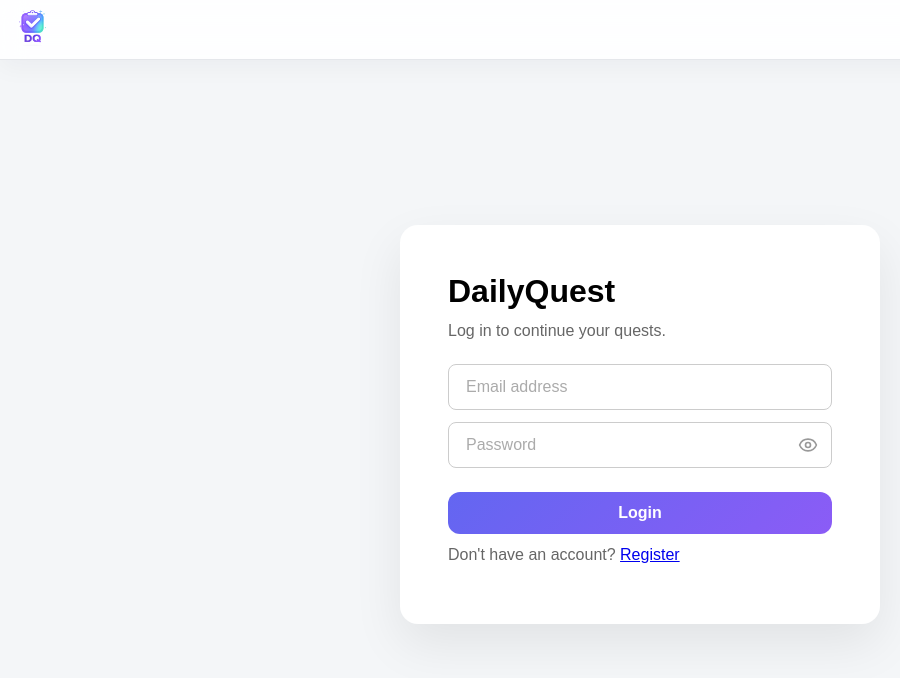
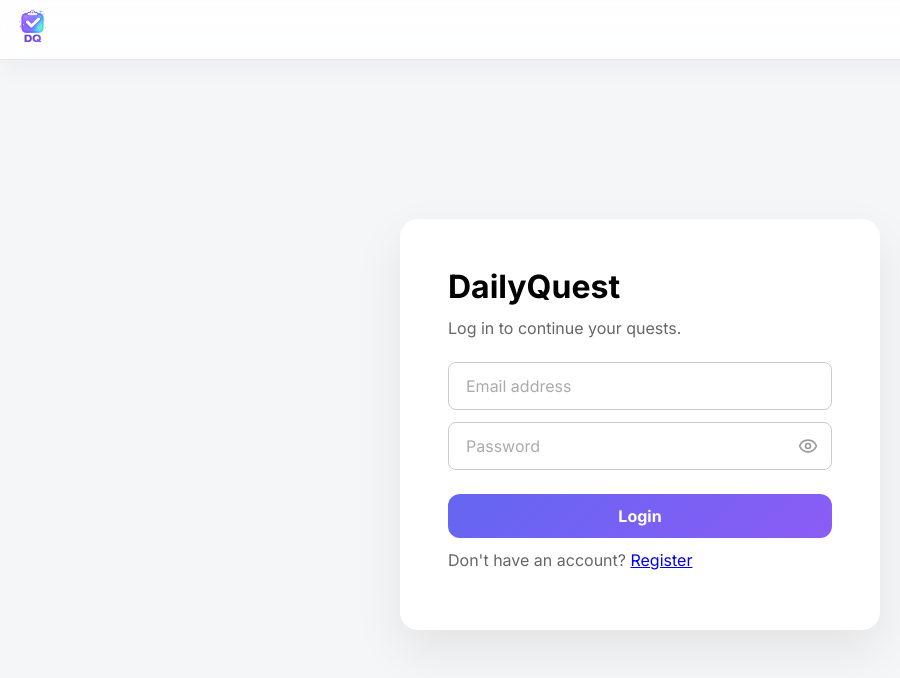
Before and after one commit to YuhangZhangz/dailyquest-frontend, a React (Vite) app: page / in a window 1280 px wide. Shown: the top 678 px of the page, without its empty margins (0-900 px from the left). Built offline with nearby package versions, Linux system fonts and the light colour scheme.

Commit message:
Update global font styling

```diff
--- a/src/styles/index.css
+++ b/src/styles/index.css
@@ -1,4 +1,14 @@
-body {
+@import url("https://fonts.googleapis.com/css2?family=Inter:wght@400;500;600;700;800&display=swap");
+html,
+body,
+button,
+input,
+textarea,
+select {
   margin: 0;
-  font-family: Arial, sans-serif;
+  font-family: "Inter", "Segoe UI", system-ui, -apple-system,
+    BlinkMacSystemFont, sans-serif;
+  -webkit-font-smoothing: antialiased;
+  -moz-osx-font-smoothing: grayscale;
+  text-rendering: geometricPrecision;
 }
```
